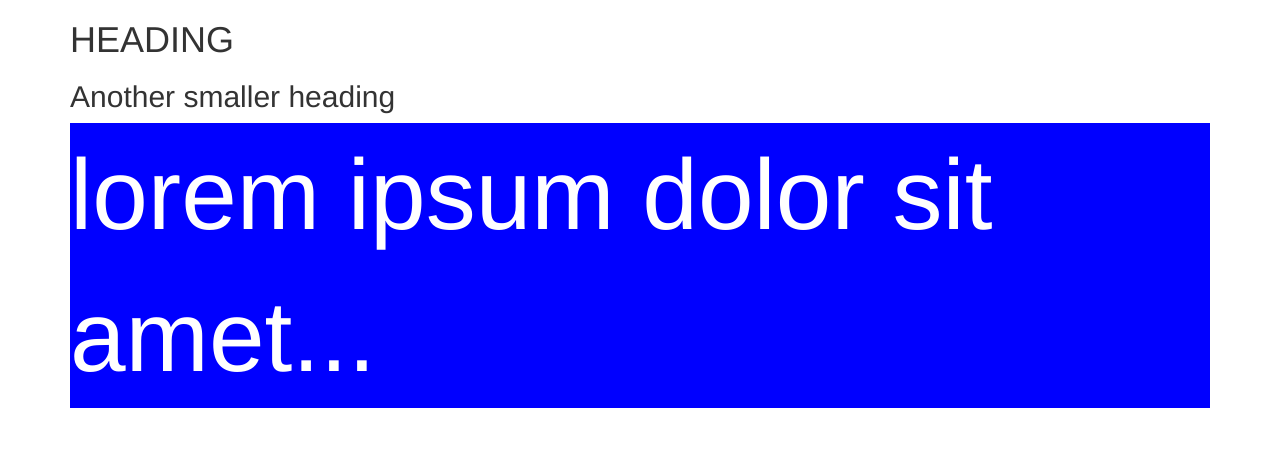
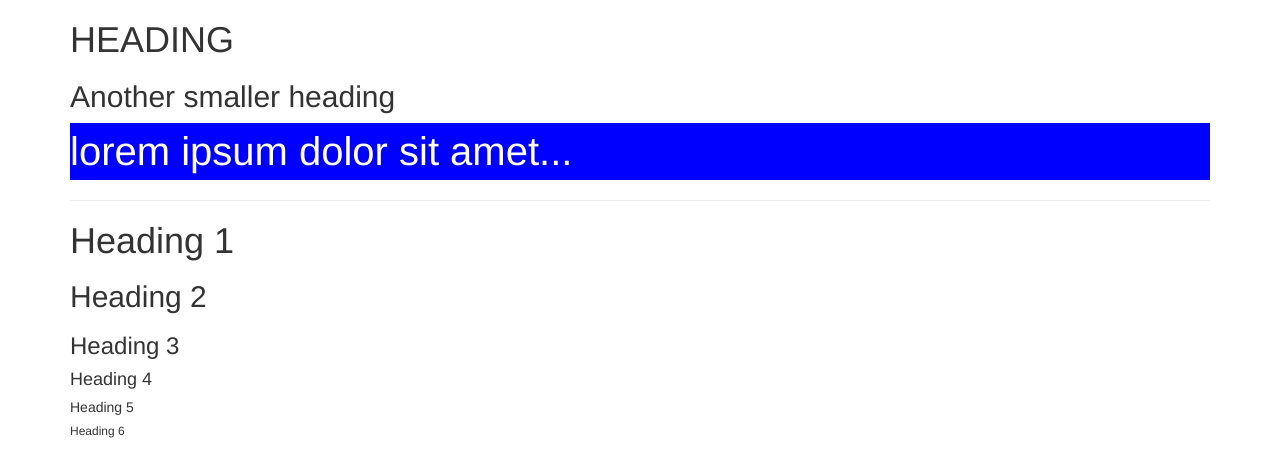
Before and after one commit to cajogos/seesaw, a plain HTML site: page index.html in a window 1280 px wide. Drawn offline with Linux system fonts and the light colour scheme.

Commit message:
Introduction of the TextComponent class

```diff
--- a/index.html
+++ b/index.html
@@ -7,6 +7,7 @@
     <link rel="stylesheet" href="css/seesaw-style.css" />
     <!-- Seesaw classes -->
     <script src="js/ui/Component.js" type="text/javascript"></script>
+    <script src="js/ui/TextComponent.js" type="text/javascript"></script>
     <script src="js/ui/Paragraph.js" type="text/javascript"></script>
     <script src="js/ui/Heading.js" type="text/javascript"></script>
     <script src="js/ui/Seesaw.js" type="text/javascript"></script>
--- a/js/seesaw-scripts.js
+++ b/js/seesaw-scripts.js
@@ -7,14 +7,22 @@ $(document).ready(function() {
 
 
     SEESAW.add(h2);
-    SEESAW.prepend(h1);
+    SEESAW.stack(h1);
     SEESAW.add(p);
 
     p.setText('lorem ipsum dolor sit amet...');
     p.setBackground('blue');
     p.setForegroundColor('white');
-    p.setFontSize('5em');
+    p.setFontSize('2em');
 
     h1.setText('HEADING');
     h2.setText('Another smaller heading');
+
+    SEESAW.horizontalRule();
+
+    for (var i = 1; i <= 6; i++) {
+        var heading = new Heading('h-test' + i, i);
+        SEESAW.add(heading);
+        heading.setText('Heading ' + i);
+    }
 });
--- a/js/ui/Heading.js
+++ b/js/ui/Heading.js
@@ -1,17 +1,17 @@
 /**
  * @class Heading
  * @constructor
- * @extends Component
+ * @extends TextComponent
  * @param {string} id
  * @param {number} headerLevel
  */
 function Heading(id, headerLevel) {
-    Component.call(this, id);
+    TextComponent.call(this, id);
     this._id = id;
     this._headerLevel = headerLevel;
 }
 
-Heading.prototype = Object.create(Component.prototype);
+Heading.prototype = Object.create(TextComponent.prototype);
 Heading.prototype.constructor = Heading;
 
 Heading.prototype.create = function() {
@@ -19,8 +19,3 @@ Heading.prototype.create = function() {
             + ' id="' + this._id + '"></h'
             + this._headerLevel + '>';
 };
-
-Heading.prototype.setText = function(text) {
-    this._text = text;
-    $('#' + this._id).html(this._text);
-};
--- a/js/ui/Paragraph.js
+++ b/js/ui/Paragraph.js
@@ -1,31 +1,19 @@
 /**
  * @class Paragraph
  * @constructor
- * @extends Component
+ * @extends TextComponent
  * @param {string} id
  */
 function Paragraph(id) {
-    Component.call(this, id);
+    TextComponent.call(this, id);
 
     this._text = undefined;
     this._fontSize = undefined;
 }
 
-Paragraph.prototype = Object.create(Component.prototype);
+Paragraph.prototype = Object.create(TextComponent.prototype);
 Paragraph.prototype.constructor = Paragraph;
 
 Paragraph.prototype.create = function() {
     this._html = '<p id="' + this._id + '"></p>';
 };
-
-Paragraph.prototype.setText = function(text) {
-    this._text = text;
-    $('#' + this._id).html(this._text);
-};
-
-Paragraph.prototype.setFontSize = function(fontSize) {
-    if (this._fontSize !== fontSize) {
-        this._fontSize = fontSize;
-        $('#' + this._id).css('font-size', this._fontSize);
-    }
-};
--- a/js/ui/Seesaw.js
+++ b/js/ui/Seesaw.js
@@ -14,7 +14,11 @@ SEESAW.add = function(component) {
     SEESAW.CONTAINER.append(component.getHTML());
 };
 
-SEESAW.prepend = function(component) {
+SEESAW.stack = function(component) {
     component.create();
     SEESAW.CONTAINER.prepend(component.getHTML());
 };
+
+SEESAW.horizontalRule = function(component) {
+    SEESAW.CONTAINER.append('<hr />');
+}
--- /dev/null
+++ b/js/ui/TextComponent.js
@@ -0,0 +1,36 @@
+/**
+ * @class TextComponent
+ * @constructor
+ * @extends Component
+ * @param {string} id
+ */
+function TextComponent(id) {
+    Component.call(this, id);
+
+    this._text = undefined;
+    this._fontSize = undefined;
+    this._fontFamily = undefined;
+    this._fontWeight = undefined;
+    this._textDecoration = undefined;
+}
+
+TextComponent.prototype = Object.create(Component.prototype);
+TextComponent.prototype.constructor = TextComponent;
+
+/**
+ * @param {string} text
+ */
+TextComponent.prototype.setText = function(text) {
+    this._text = text;
+    $('#' + this._id).html(this._text);
+};
+
+/**
+ * @param {number} fontSize
+ */
+TextComponent.prototype.setFontSize = function(fontSize) {
+    if (this._fontSize !== fontSize) {
+        this._fontSize = fontSize;
+        $('#' + this._id).css('font-size', this._fontSize);
+    }
+};
```
